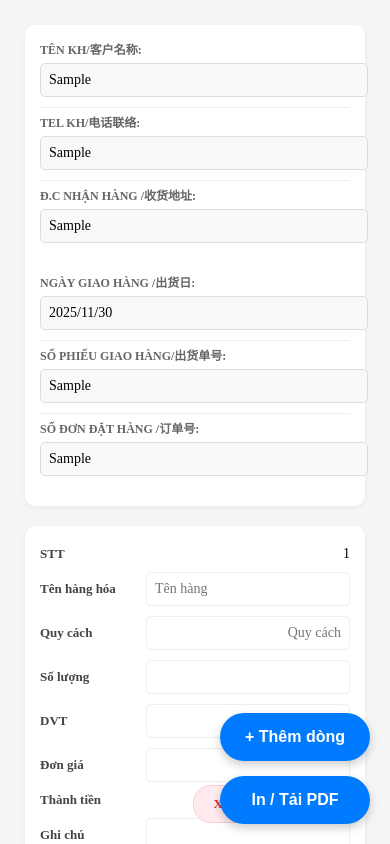
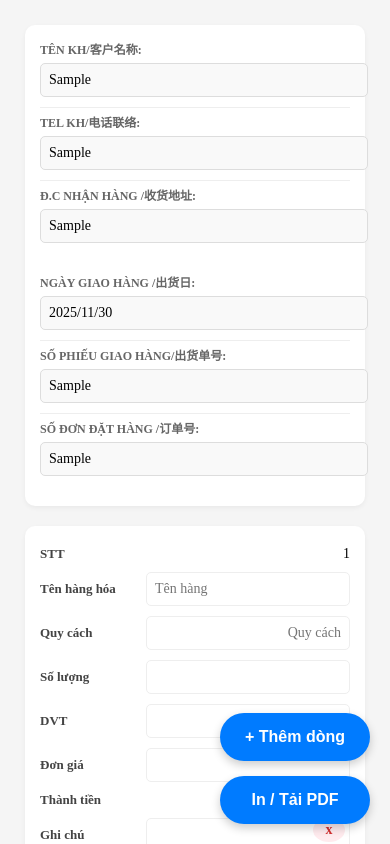
Before and after one commit to 0377bao/InBillBanLe, a plain HTML site: page index.html in a window 390 px wide. Both pictures are taken after typing "Sample", "Sample", "Sample", "Sample", "Sample" into the empty fields and a click on the button "+ Thêm dòng". Shown: the top 844 px of the page. Drawn offline with Linux system fonts and the light colour scheme.

Commit message:
custom button remove

```diff
--- a/index.html
+++ b/index.html
@@ -307,7 +307,6 @@
                 margin-bottom: 15px;
                 background: #fff;
                 padding: 15px;
-                padding-bottom: 60px; /* Space for delete button */
                 border-radius: 10px;
                 box-shadow: 0 2px 5px rgba(0,0,0,0.05);
                 position: relative;
@@ -342,29 +341,19 @@
                 display: none; /* Hide STT on mobile cards */
             }
             .delete-btn {
-                display: flex;
-                align-items: center;
-                justify-content: center;
+                display: block;
                 position: absolute;
-                bottom: 15px;
-                right: 15px;
-                top: auto;
-                width: auto;
-                height: 36px;
-                padding: 0 20px;
-                background-color: #ffebee;
+                top: 5px;
+                right: 5px;
+                background: #ffebee;
                 color: #d32f2f;
-                border-radius: 18px;
-                font-size: 0; /* Hide the 'x' */
-                font-weight: bold;
-                border: 1px solid #ffcdd2;
-                z-index: 5;
-                box-shadow: none;
-            }
-            .delete-btn::after {
-                content: "Xóa sản phẩm";
-                font-size: 13px;
-                text-transform: uppercase;
+                width: 24px;
+                height: 24px;
+                line-height: 24px;
+                text-align: center;
+                border-radius: 50%;
+                font-size: 14px;
+                transform: none;
             }
 
             /* Footer Summary Mobile */
```
